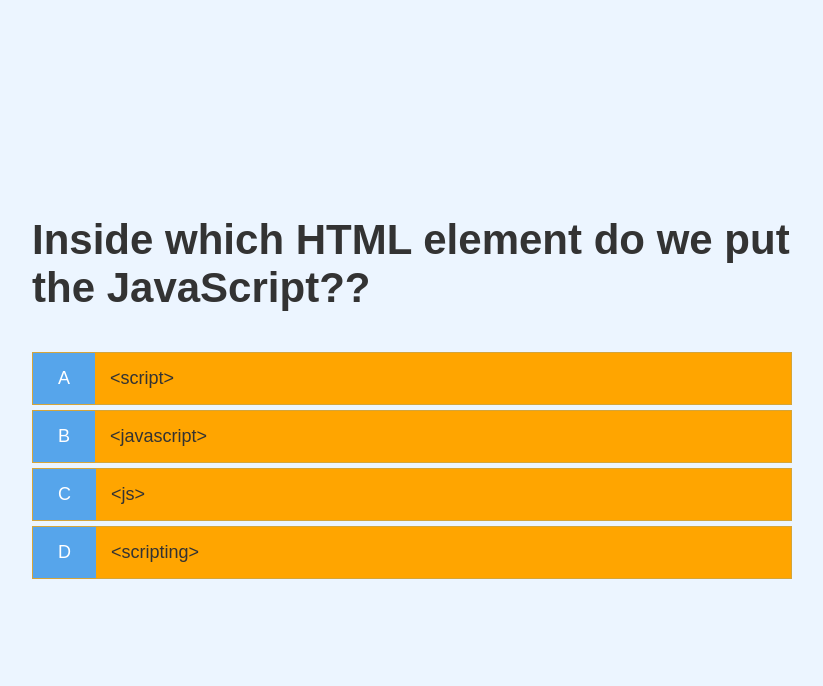
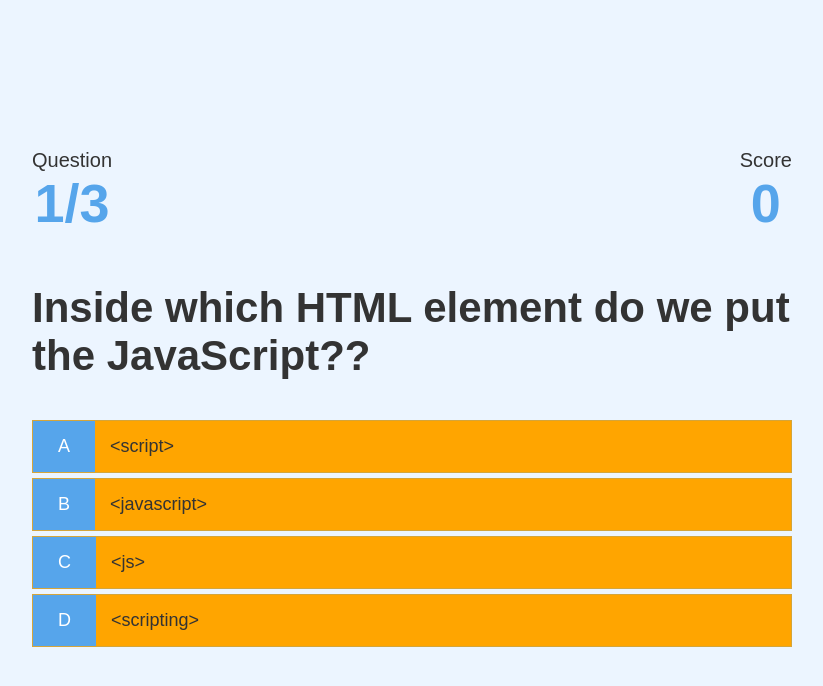
Before and after one commit to black-r0s3/Quiz-App, a plain HTML site: page game.html in a window 1280 px wide. Shown: the whole page, without its empty margins (228-1051 px from the left). Drawn offline with Linux system fonts and the light colour scheme.

Commit message:
added changes to score and number of questions answered

```diff
--- a/game.css
+++ b/game.css
@@ -28,3 +28,17 @@
 .incorrect {
   background-color: #dc3545;
 }
+
+#hud {
+  display: flex;
+  justify-content: space-between;
+}
+
+.hud-prefix {
+  text-align: center;
+  font-size: 2rem;
+}
+
+.hud-main-text {
+  text-align: center;
+}
--- a/game.html
+++ b/game.html
@@ -9,7 +9,23 @@
   <body>
     <div class="container">
       <div id="game" class="justify-center flex-column">
-     <h2 id="question">What is the <strong>answer</strong> to this questions?</h2>
+        <div id="hud">
+          <div id="hud-item">
+            <p class="hud-prefix">
+              Question
+            </p>
+            <h1 class="hud-main-text" id="questionCounter"></h1>
+          </div>
+          <div id="hud-item">
+            <p class="hud-prefix">
+              Score
+            </p>
+            <h1 class="hud-main-text" id="score">
+              0
+            </h1>
+          </div>
+        </div>
+        <h2 id="question">What is the answer to this questions?</h2>
         <div class="choice-container">
           <p class="choice-prefix">A</p>
           <p class="choice-text" data-number="1">Choice 1</p>
@@ -20,12 +36,14 @@
         </div>
         <div class="choice-container">
           <p class="choice-prefix">C</p>
-       <p class="choice-text" data-number= "3">Choice 3</p>
+          <p class="choice-text" data-number="3">Choice 3</p>
         </div>
         <div class="choice-container">
           <p class="choice-prefix">D</p>
           <p class="choice-text" data-number="4">Choice 4</p>
         </div>
+      </div>
+    </div>
     <script src="game.js"></script>
   </body>
 </html>
--- a/game.js
+++ b/game.js
@@ -1,6 +1,9 @@
 
 const question = document.getElementById("question");
 const choices = Array.from(document.getElementsByClassName("choice-text"));
+const questionCounterText = document.getElementById("questionCounter");
+const scoreText = document.getElementById("score");
+
 
 let currentQuestion = {};
 let acceptingAnswers = false;
@@ -53,6 +56,7 @@ getNewQuestion = () => {
     return window.location.assign("/end.html");
   }
   questionCounter++;
+   questionCounterText.innerText = `${questionCounter}/${MAX_QUESTIONS}`;
   const questionIndex = Math.floor(Math.random() * availableQuesions.length);
   currentQuestion = availableQuesions[questionIndex];
   question.innerText = currentQuestion.question;
@@ -77,6 +81,10 @@ choices.forEach(choice => {
     const classToApply =
       selectedAnswer == currentQuestion.answer ? "correct" : "incorrect";
 
+      if (classToApply === "correct") {
+     incrementScore(CORRECT_BONUS);
+   }
+
     selectedChoice.parentElement.classList.add(classToApply);
 
     setTimeout(() => {
@@ -85,5 +93,9 @@ choices.forEach(choice => {
     }, 1000);
   });
 });
+incrementScore = num => {
+  score += num;
+  scoreText.innerText = score;
+};
 
 startGame();
```
Lines whose indentation alone changed are shown as unchanged.
